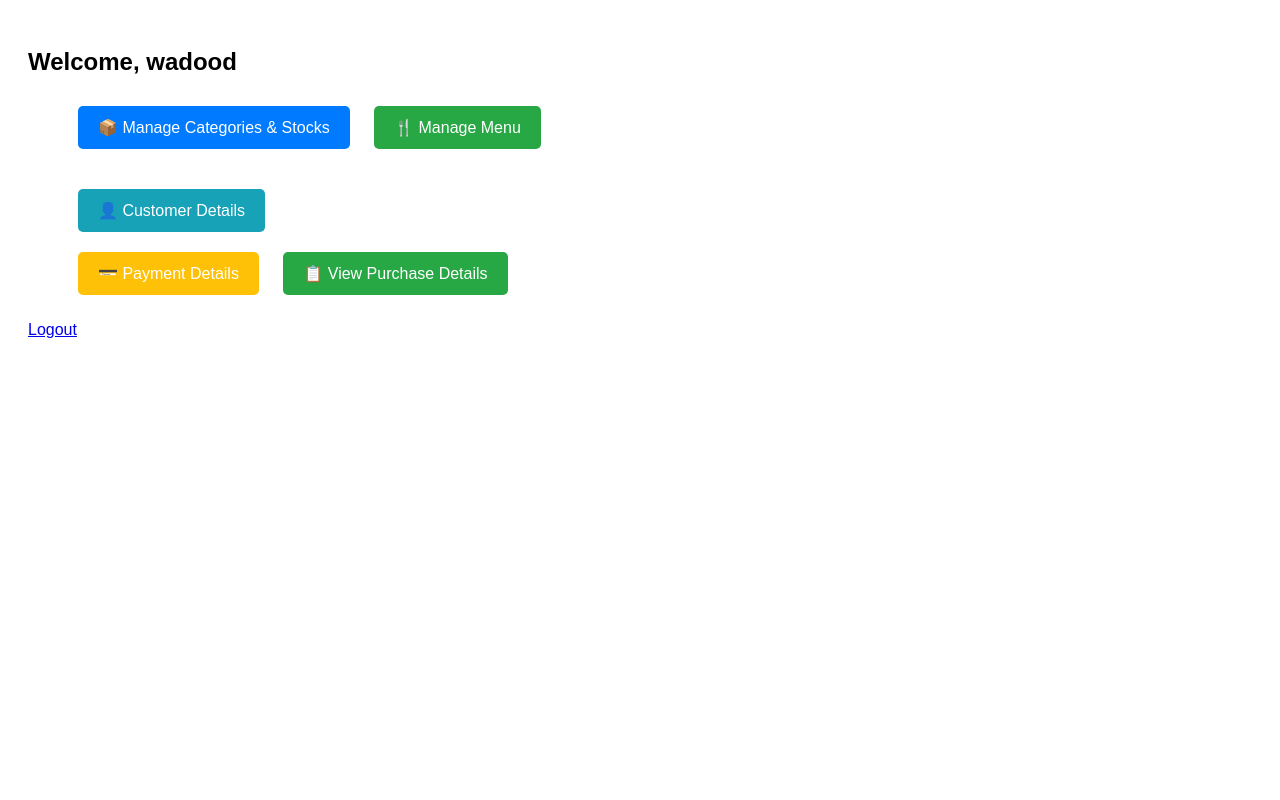
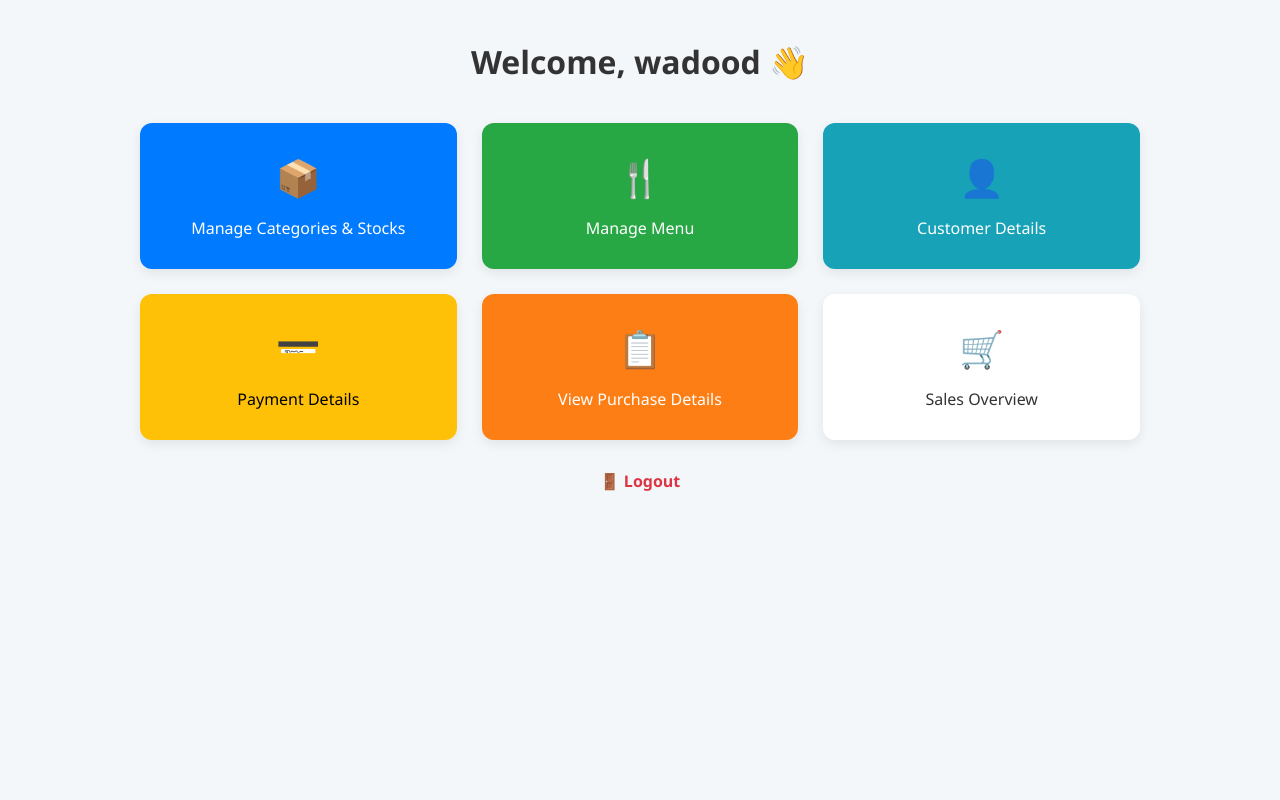
Before and after one commit to Abd-Wadood/pos-system, a PHP site: page /pos-system/dashboard.php in a window 1280 px wide. Run offline with PHP 8.4, Linux system fonts and the light colour scheme; a user stored in the database is signed in.

Commit message:
final touches

```diff
--- a/pages/dashboard.php
+++ b/pages/dashboard.php
@@ -6,43 +6,138 @@ if (!isset($_SESSION['username'])) {
 }
 ?>
 <!DOCTYPE html>
-<html>
+<html lang="en">
 <head>
+    <meta charset="UTF-8">
     <title>POS Dashboard</title>
     <link rel="stylesheet" href="../assets/style.css">
+    <style>
+        * {
+            margin: 0;
+            padding: 0;
+            box-sizing: border-box;
+        }
+
+        body {
+            font-family: 'Segoe UI', Tahoma, Geneva, Verdana, sans-serif;
+            background: #f4f7fa;
+            min-height: 100vh;
+            padding: 40px 20px;
+        }
+
+        .container {
+            max-width: 1000px;
+            margin: auto;
+        }
+
+        .header {
+            text-align: center;
+            margin-bottom: 40px;
+        }
+
+        .header h2 {
+            font-size: 32px;
+            color: #333;
+        }
+
+        .dashboard-grid {
+            display: grid;
+            grid-template-columns: repeat(auto-fit, minmax(240px, 1fr));
+            gap: 25px;
+        }
+
+        .card {
+            background-color: #fff;
+            padding: 30px 20px;
+            border-radius: 12px;
+            box-shadow: 0 4px 12px rgba(0,0,0,0.08);
+            text-align: center;
+            cursor: pointer;
+            text-decoration: none;
+            color: #333;
+            transition: transform 0.3s ease, box-shadow 0.3s ease;
+        }
+
+        .card:hover {
+            transform: translateY(-5px);
+            box-shadow: 0 10px 18px rgba(0,0,0,0.12);
+        }
+
+        .card span.icon {
+            font-size: 36px;
+            display: block;
+            margin-bottom: 15px;
+        }
+
+        .card.blue { background-color: #007bff; color: white; }
+        .card.green { background-color: #28a745; color: white; }
+        .card.teal { background-color: #17a2b8; color: white; }
+        .card.yellow { background-color: #ffc107; color: black; }
+        .card.orange { background-color: #fd7e14; color: white; }
+
+        .logout {
+            display: block;
+            margin: 30px auto 0;
+            text-align: center;
+            font-weight: 600;
+            color: #dc3545;
+            text-decoration: none;
+        }
+
+        .logout:hover {
+            text-decoration: underline;
+        }
+
+        @media (max-width: 500px) {
+            .header h2 {
+                font-size: 24px;
+            }
+        }
+    </style>
 </head>
 <body>
-    <h2>Welcome, <?php echo $_SESSION['username']; ?></h2>
-    <ul>
 
-<a href="manage.php" style="display:inline-block; margin:10px; padding:12px 20px; background-color:#007bff; color:white; text-decoration:none; border-radius:5px;">
-    📦 Manage Categories & Stocks
-</a>
-<a href="menu.php" style="display:inline-block; margin:10px; padding:12px 20px; background-color:#28a745; color:white; text-decoration:none; border-radius:5px;">
-    🍴 Manage Menu
-</a>
-<div style="margin-top: 20px; clear: both;">
-    <a href="customer_details.php" style="display:inline-block; margin:10px; padding:12px 20px; background-color:#17a2b8; color:white; text-decoration:none; border-radius:5px;">
-        👤 Customer Details
-    </a>
+<div class="container">
+    <div class="header">
+        <h2>Welcome, <?php echo htmlspecialchars($_SESSION['username']); ?> 👋</h2>
     </div>
-<a href="payment_details.php" style="display:inline-block; margin:10px; padding:12px 20px; background-color:#ffc107; color:white; text-decoration:none; border-radius:5px;">
-    💳 Payment Details
-</a>
-<a href="purchase_details.php" style="display:inline-block; margin:10px; padding:12px 20px; background-color:#28a745; color:white; text-decoration:none; border-radius:5px;">
-    📋 View Purchase Details
+
+    <div class="dashboard-grid">
+        <a href="manage.php" class="card blue">
+            <span class="icon">📦</span>
+            Manage Categories & Stocks
         </a>
 
+        <a href="menu.php" class="card green">
+            <span class="icon">🍴</span>
+            Manage Menu
+        </a>
 
+        <a href="customer_details.php" class="card teal">
+            <span class="icon">👤</span>
+            Customer Details
+        </a>
 
-        <!-- Add more later -->
+        <a href="payment_details.php" class="card yellow">
+            <span class="icon">💳</span>
+            Payment Details
+        </a>
 
+        <a href="purchase_details.php" class="card orange">
+            <span class="icon">📋</span>
+            View Purchase Details
+        </a>
 
+         <!-- 🔥 New Sales Card -->
+        <a href="sales.php" class="card purple">
+            <span class="icon">🛒</span>
+            Sales Overview
+        </a>
 
+    </div>
 
+    <a href="../pages/logout.php" class="logout">🚪 Logout</a>
+</div>
 
-
-    </ul>
-    <p><a href="../pages/logout.php">Logout</a></p>
 </body>
 </html>
```
Also changed, not shown: pages/login.php (+77 -15 lines), pages/sales.php (added, +116 -0 lines). Lines whose indentation alone changed are shown as unchanged.
